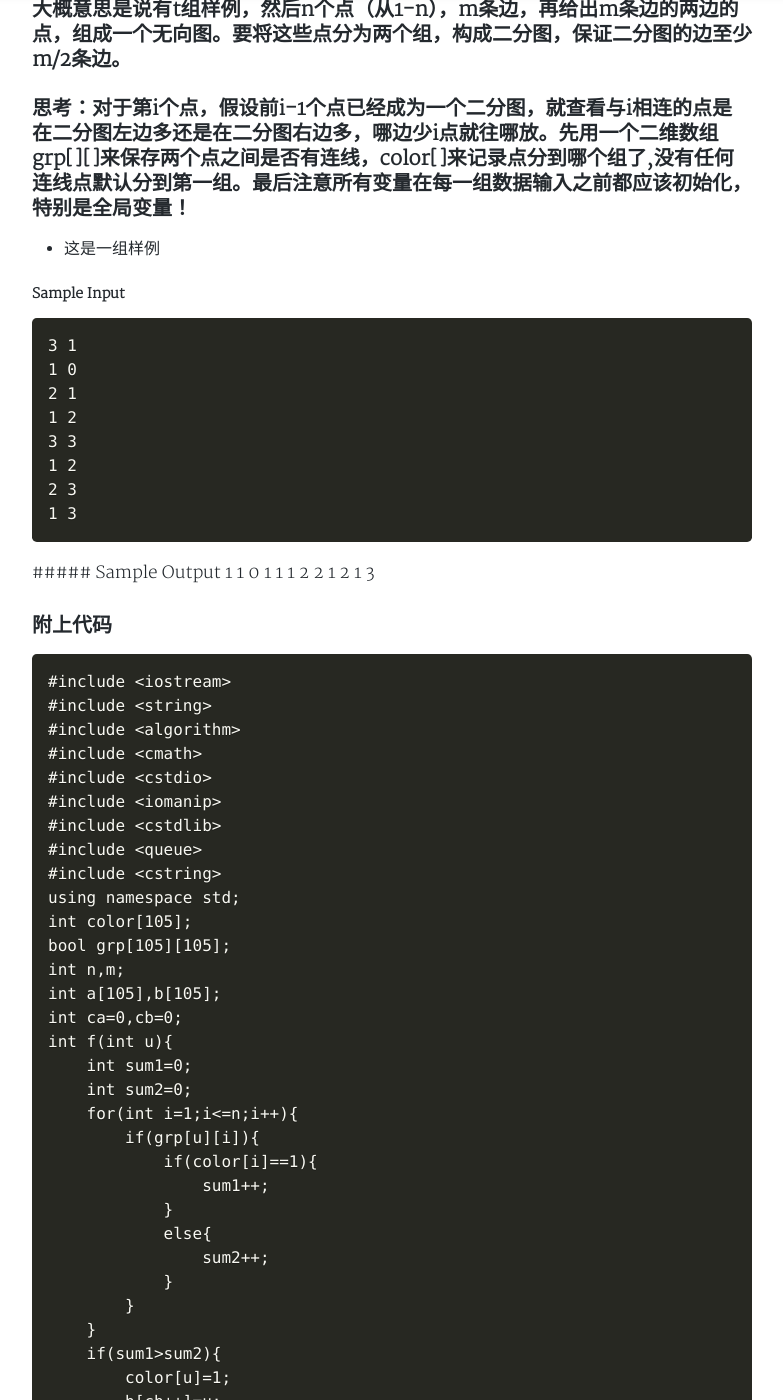
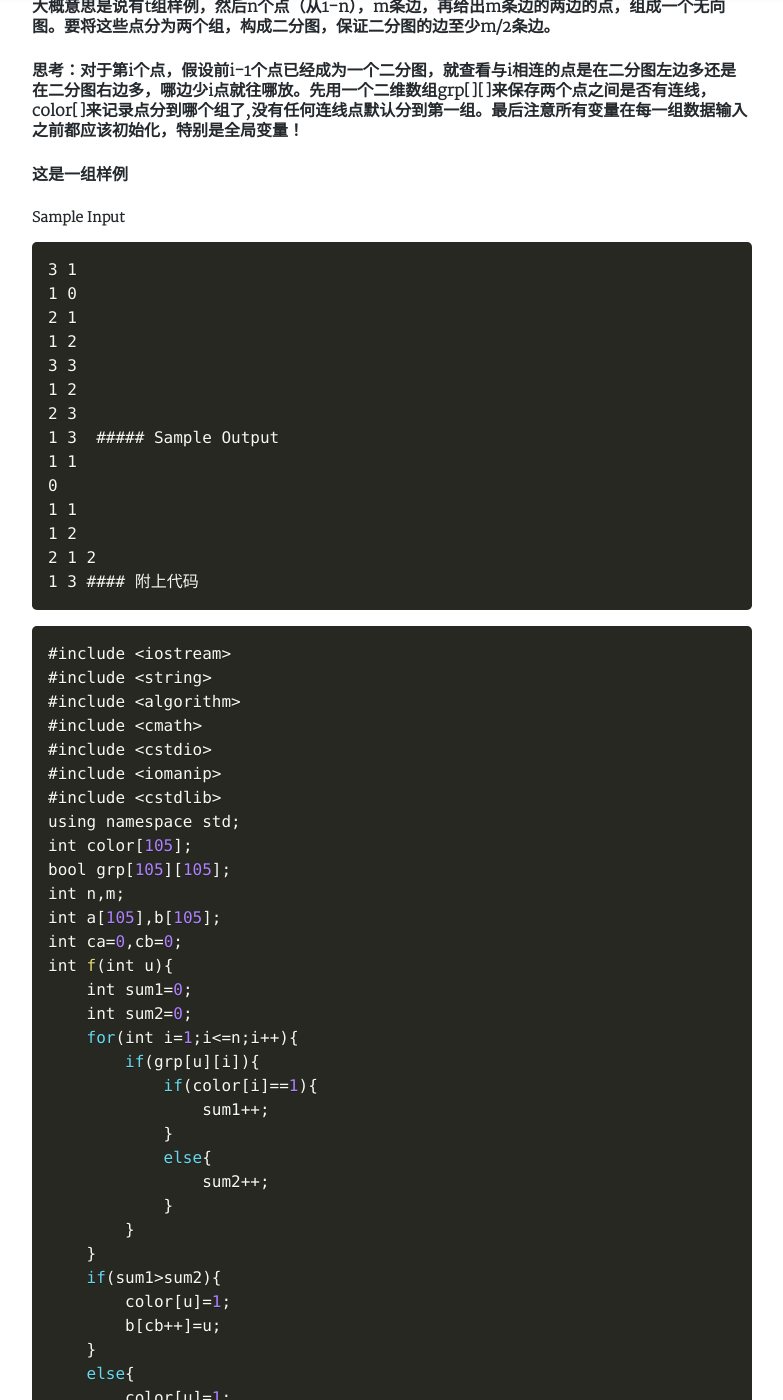
Before and after one commit to WweiZhang/wweizhang.github.io, a Jekyll site: the page built from _posts/2018-05-06-practice-acm.md, in a window 1280 px wide and 1400 px high, scrolled down 651 px. Shown: the whole window, without its empty margins (248-1031 px from the left). Built offline with Jekyll 4.4.1, drawn with Linux system fonts in a browser that asks for light colours; nearby versions of some CDN libraries; a style sheet for code colours, icons or effects is not loaded; some of the changed text lies outside the part shown.

Commit message:
2018-05-06 update2.0 md

````diff
--- a/_posts/2018-05-06-practice-acm.md
+++ b/_posts/2018-05-06-practice-acm.md
@@ -13,11 +13,11 @@
 
 [题目链接](http://acm.fzu.edu.cn/problem.php?pid=2141)
 
-### 大概意思是说有t组样例，然后n个点（从1-n），m条边，再给出m条边的两边的点，组成一个无向图。要将这些点分为两个组，构成二分图，保证二分图的边至少m/2条边。
+#### 大概意思是说有t组样例，然后n个点（从1-n），m条边，再给出m条边的两边的点，组成一个无向图。要将这些点分为两个组，构成二分图，保证二分图的边至少m/2条边。
 
-###  思考：对于第i个点，假设前i-1个点已经成为一个二分图，就查看与i相连的点是在二分图左边多还是在二分图右边多，哪边少i点就往哪放。先用一个二维数组grp[][]来保存两个点之间是否有连线，color[]来记录点分到哪个组了,没有任何连线点默认分到第一组。最后注意所有变量在每一组数据输入之前都应该初始化，特别是全局变量！
+####  思考：对于第i个点，假设前i-1个点已经成为一个二分图，就查看与i相连的点是在二分图左边多还是在二分图右边多，哪边少i点就往哪放。先用一个二维数组grp[][]来保存两个点之间是否有连线，color[]来记录点分到哪个组了,没有任何连线点默认分到第一组。最后注意所有变量在每一组数据输入之前都应该初始化，特别是全局变量！
 
-* 这是一组样例
+#### 这是一组样例
 
 ##### Sample Input
     3 1
@@ -28,7 +28,6 @@
     1 2
     2 3
     1 3
-
  ##### Sample Output
     1 1
     0
@@ -36,9 +35,10 @@
     1 2
     2 1 2
     1 3
+#### 附上代码
 
-### 附上代码
-```
+
+```clike
 #include <iostream>
 #include <string>
 #include <algorithm>
@@ -46,8 +46,6 @@
 #include <cstdio>
 #include <iomanip>
 #include <cstdlib>
-#include <queue>
-#include <cstring>
 using namespace std;
 int color[105];
 bool grp[105][105];
````
Also changed, not shown: other parts of _posts/2018-05-06-practice-acm.md (+2 -0 lines).
